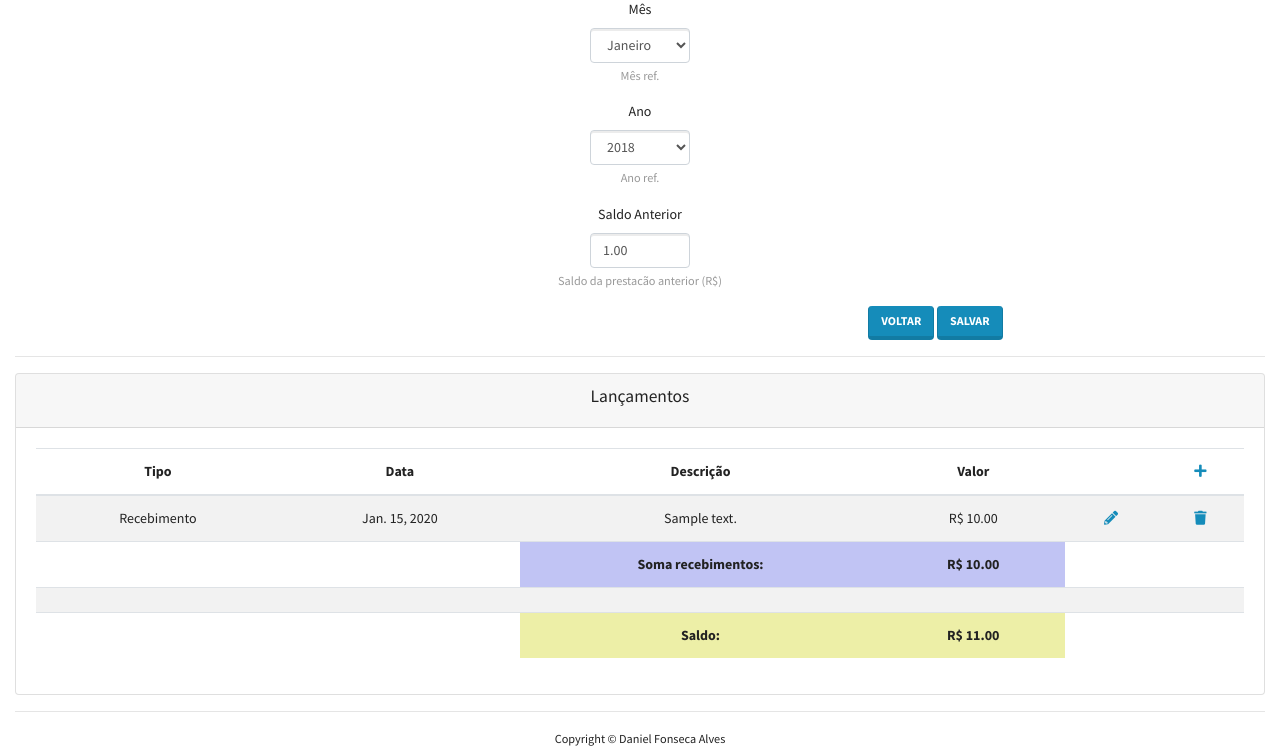
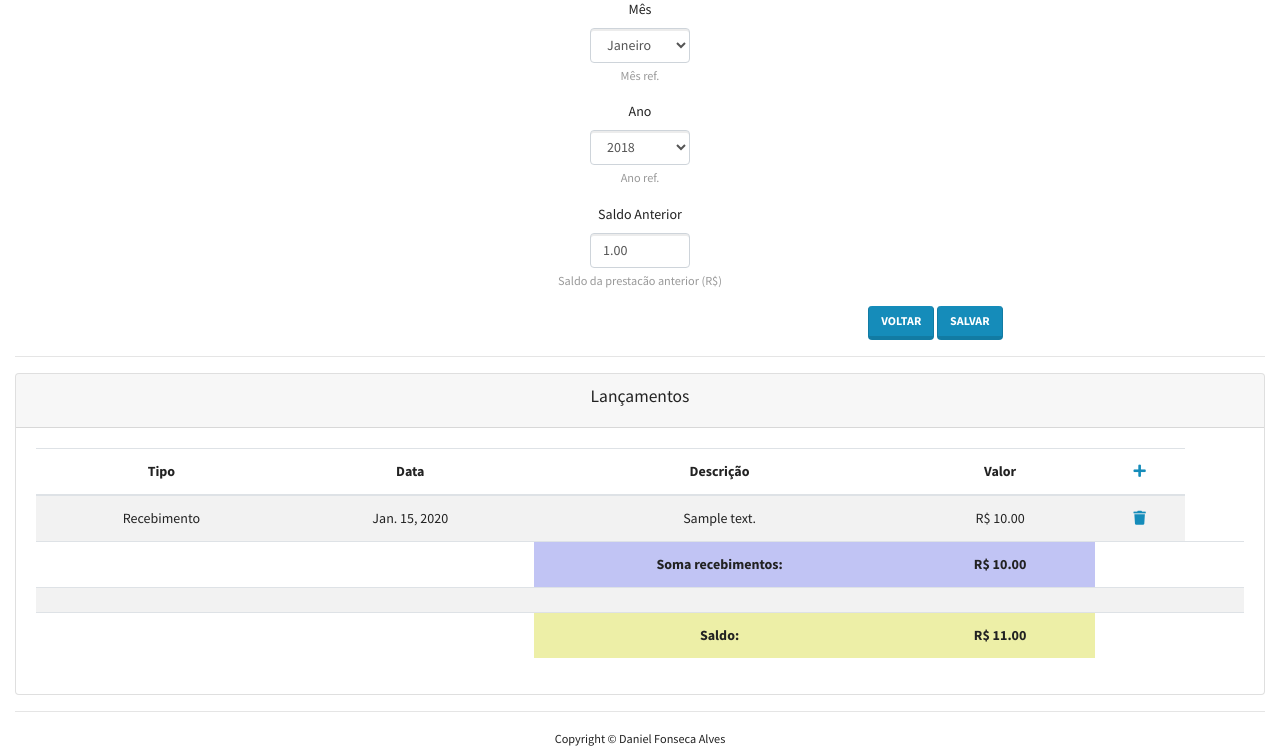
Before and after one commit to dalraf/controlecondominio, a Django app: page /prestacao/edit/1/ in a window 1280 px wide. Shown: the part 91-840 px from the top of the page. Run offline with Django 3.2, Linux system fonts and the light colour scheme; a user stored in the database is signed in; tables that the repository leaves empty hold one stand-in row (values such as "Sample post"); some libraries are stand-ins or nearby versions.

Commit message:
Inicio de formatacao para mobile

```diff
--- a/controlecondominio/templates/atualizaprestacao.html
+++ b/controlecondominio/templates/atualizaprestacao.html
@@ -2,9 +2,9 @@
 <form method="post" class="form" enctype="multipart/form-data">
     <div class="row">
         {% csrf_token %}
-            <div class='col-12' align="center">
-                {% bootstrap_form form show_label=False%}
-            </div>
+        <div class='col-12' align="center">
+            {% bootstrap_form form show_label=False%}
+        </div>
     </div>
     <div class="row">
         <div class="col-4">
@@ -30,55 +30,58 @@
                 <h5>Lançamentos</h5>
             </div>
             <div class="card-body table-responsive">
-                <table class="table table-striped table-hover table-condensed"">
+                <table class="table table-striped table-hover table-condensed">
                     <thead>
                         <tr>
-                            <th style="
-                    text-align:center">Tipo</th>
+                    <th style=" text-align:center">Tipo</th>
                     <th style="text-align:center">Data</th>
                     <th style="text-align:center">Descrição</th>
                     <th style="text-align:center">Valor</th>
-                    <th style="text-align:center"></th>
-                    <th style="text-align:center"><a href="{% url 'crialancamento' prestacao  %}"><i class="fas fa-plus"></i></a></th>
+                    <th style="text-align:center"><a href="{% url 'crialancamento' prestacao  %}"><i
+                                class="fas fa-plus"></i></a></th>
                     </tr>
                     </thead>
                     <tbody>
                         {% if lancamentosrecebimentos %}
                         {% for lancamento in lancamentosrecebimentos %}
-                        <tr>
+                        <tr class='clickable-row' data-href='{% url 'atualizalancamento' prestacao lancamento.pk %}'>
                             <td style="text-align:center">{{ lancamento.get_tipolancamento_display }}</td>
                             <td style="text-align:center">{{ lancamento.data }}</td>
                             <td style="text-align:center">{{ lancamento.descricao }}</td>
                             <td style="text-align:center">R$ {{ lancamento.valormoeda }}</td>
-                            <td style="text-align:center"><a href="{% url 'atualizalancamento' prestacao lancamento.pk  %}"><i class="fas fa-pencil-alt"></i></span></a></td>
-                            <td style="text-align:center"><a href="{% url 'deletalancamento' prestacao lancamento.pk  %}"><i class="fas fa-trash"></i></a></td>
+                            <td style="text-align:center"><a
+                                    href="{% url 'deletalancamento' prestacao lancamento.pk  %}"><i
+                                        class="fas fa-trash"></i></a></td>
                         </tr>
                         {% endfor %}
                         <tr>
                             <td style="text-align:center"></td>
                             <td style="text-align:center"></td>
                             <td style="text-align:center" bgcolor="#c1c4f4"><b>Soma recebimentos:</b></td>
-                            <td style="text-align:center" bgcolor="#c1c4f4"><b>R$ {{ somarecebimentos|floatformat:2 }}</b></td>
+                            <td style="text-align:center" bgcolor="#c1c4f4"><b>R$
+                                    {{ somarecebimentos|floatformat:2 }}</b></td>
                             <td style="text-align:center"></td>
                             <td style="text-align:center"></td>
                         </tr>
                         {% endif %}
                         {% if lancamentospagamentos %}
                         {% for lancamento in lancamentospagamentos %}
-                        <tr>
+                        <tr class='clickable-row' data-href='{% url 'atualizalancamento' prestacao lancamento.pk %}'>
                             <td style="text-align:center">{{ lancamento.get_tipolancamento_display }}</td>
                             <td style="text-align:center">{{ lancamento.data }}</td>
                             <td style="text-align:center">{{ lancamento.descricao }}</td>
-                            <td style="text-align:center">R$ {{ lancamento.valormoeda }}</td>
-                            <td style="text-align:center"><a href="{% url 'atualizalancamento' prestacao lancamento.pk  %}"><i class="fas fa-pencil-alt"></span></a></td>
-                            <td style="text-align:center"><a href="{% url 'deletalancamento' prestacao lancamento.pk  %}"><i class="fas fa-trash"></a></td>
+                            <td style="text-align:center">R$ {{ lancamento.valormoeda }}</td>s
+                            <td style="text-align:center"><a
+                                    href="{% url 'deletalancamento' prestacao lancamento.pk  %}"><i
+                                        class="fas fa-trash"></a></td>
                         </tr>
                         {% endfor %}
                         <tr>
                             <td style="text-align:center"></td>
                             <td style="text-align:center"></td>
                             <td style="text-align:center" bgcolor="#f9b3b3"><b>Soma pagamentos:</b></td>
-                            <td style="text-align:center" bgcolor="#f9b3b3"<b>R$ {{ somapagamentos|floatformat:2 }}</b></td>
+                            <td style="text-align:center" bgcolor="#f9b3b3" <b>R$ {{ somapagamentos|floatformat:2 }}</b>
+                            </td>
                             <td style="text-align:center"></td>
                             <td style="text-align:center"></td>
                         </tr>
@@ -107,4 +110,4 @@
         </div>
     </div>
 </div>
-    {% endblock content %}
+{% endblock content %}
--- a/controlecondominio/templates/base.html
+++ b/controlecondominio/templates/base.html
@@ -104,6 +104,11 @@
 <script src="https://code.jquery.com/ui/1.12.1/jquery-ui.js"></script>
 <script>
     $(document).ready(function () {
+
+        $(".clickable-row").click(function() {
+        window.location = $(this).data("href");
+        });
+
         $.datepicker.setDefaults({
             showOn: "focus",
             dateFormat: "dd/mm/yy",
@@ -112,9 +117,11 @@
             monthNames: ['Janeiro', 'Fevereiro', 'Março', 'Abril', 'Maio', 'Junho', 'Julho', 'Agosto', 'Setembro', 'Outubro', 'Novembro', 'Dezembro']
         })
         $("#id_data").datepicker();
+
         if ($('#id_tipodepessoa').val() == '0') {
             $("#id_numcpfcnpj").mask('000.000.000-00', { reverse: true });
         }
+
         if ($('#id_tipodepessoa').val() == '1') {
             $("#id_numcpfcnpj").mask('00.000.000/0000-00', { reverse: true });
         }
--- a/controlecondominio/templates/index.html
+++ b/controlecondominio/templates/index.html
@@ -12,6 +12,8 @@
             </div>
             <div class="card-body" style="text-align: center">
                 <a class="btn btn-primary" role="button" href="{% url 'listaprestacao' %}">Controle Financeiros</a>
+            </br></br>
+                <a class="btn btn-primary" href="{% url 'logout' %}"><i class="fas fa-sign-out-alt"></i> Logout</a>
             </div>
         </div>
     </div>
--- a/controlecondominio/templates/listaprestacao.html
+++ b/controlecondominio/templates/listaprestacao.html
@@ -18,10 +18,10 @@
             </thead>
                     <tbody>
                         {% for prestacao in object_list %}
-                        <tr>
+                        <tr class='clickable-row' data-href='{% url 'atualizaprestacao' prestacao.pk %}'>
                             <td style="text-align:center">{{ prestacao.get_ano_display }}</td>
                             <td style="text-align:center">{{ prestacao.get_mes_display }}</td>
-                            <td style="text-align:center"><a href="{% url 'atualizaprestacao' prestacao.pk %}"><i class="fas fa-pencil-alt"></i></a></td>
+                            <td style="text-align:center"></td>
                             <td style="text-align:center"><a href="{% url 'deletaprestacao' prestacao.pk %}"><i class="fas fa-trash"></i></a></td>
                         </tr>
                         {% endfor %}
```
